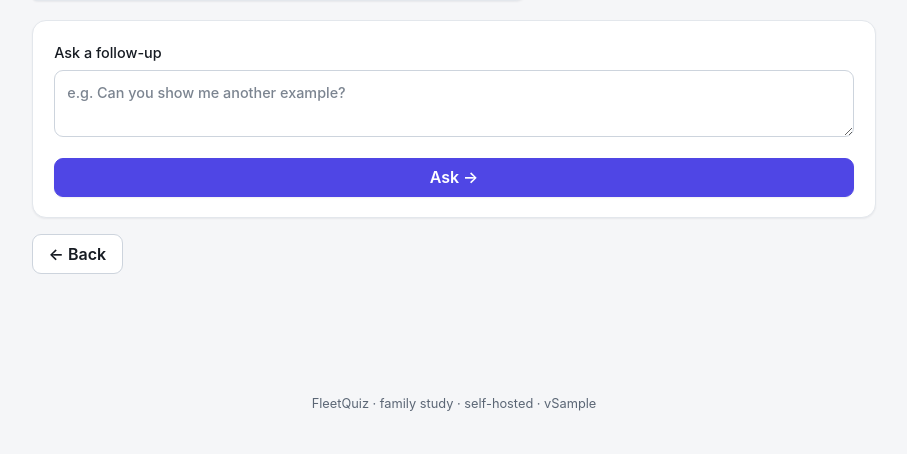
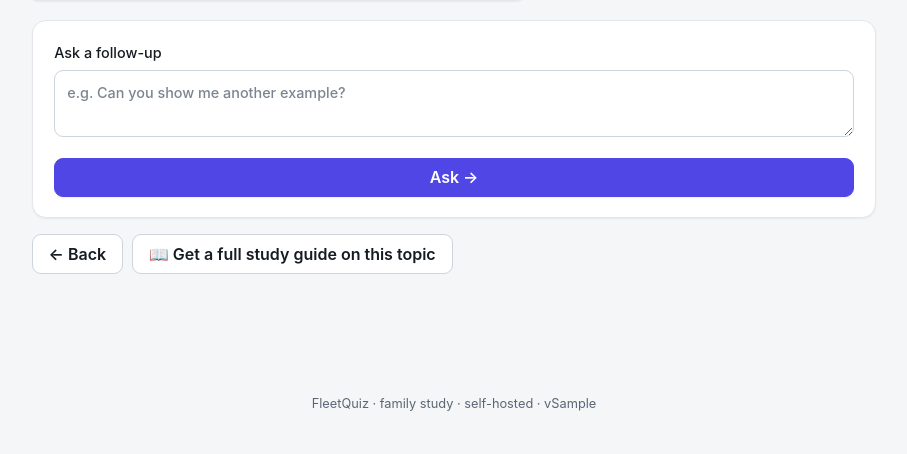
Before and after one commit to bravosierra99/llm_quiz_server, a FastAPI app: template app/templates/tutor.html in a window 1280 px wide. Shown: the part 510-964 px from the top of the page, without its empty margins (186-1093 px from the left). Run offline with FastAPI, Linux system fonts and the light colour scheme; the template is opened without the code that fills it: most values are stand-ins (such as "Sample title", 1, 10 or a date in 2020); data that the repository does not hold is empty; parts of the project's set-up code (start-up, migrations or seed data) failed here and were passed over; some libraries are stand-ins or nearby versions.

Commit message:
Add study-guide request from the tutor ("Teach me") screen
Third launch point: while mid-lesson in the per-question tutor you can
now escalate to a persistent, whole-topic written guide. Topic is
derived from the question's chapter (same path as the quiz-feedback
button); lands back on the tutor with a confirmation flash.

Launch points now: quiz feedback, the tutor screen, and the global
Study nav link (+ free-text request box) reachable from anywhere.

Co-Authored-By: Claude Opus 4.8 <noreply@anthropic.com>
Claude-Session: https://claude.ai/code/session_01Q4TZuLCSug3Phfjn5Yvawc

```diff
--- a/app/templates/tutor.html
+++ b/app/templates/tutor.html
@@ -6,6 +6,9 @@
 
 {% if queued %}
 <p class="flash">Generating questions from this conversation in the background — approve them on the Review page shortly.</p>
+{% endif %}
+{% if request.query_params.get('requested') %}
+<p class="flash">📖 Added to your study requests — Claude will write this topic up. See it on the <a href="/study">Study</a> page.</p>
 {% endif %}
 
 <div class="card">
@@ -54,6 +57,15 @@
 
 <div class="actions">
   <a class="btn" href="{{ back or '/quiz' }}">← Back</a>
+  {# Escalate this per-question chat to a persistent, whole-topic written guide.
+     Topic is derived server-side from the question's chapter; lands back here with
+     a confirmation flash. #}
+  <form method="post" action="/study/request"
+        onsubmit="this.querySelector('button').disabled=true; this.querySelector('button').textContent='Requested ✓';">
+    <input type="hidden" name="question_id" value="{{ question_id }}">
+    <input type="hidden" name="back" value="/tutor/{{ question_id }}">
+    <button type="submit" class="btn">📖 Get a full study guide on this topic</button>
+  </form>
   {% if is_admin %}
   {# Turn this chat into practice: feeds the whole thread to the generator and
      proposes new questions in this chapter (admin approves on the Review page). #}
```
